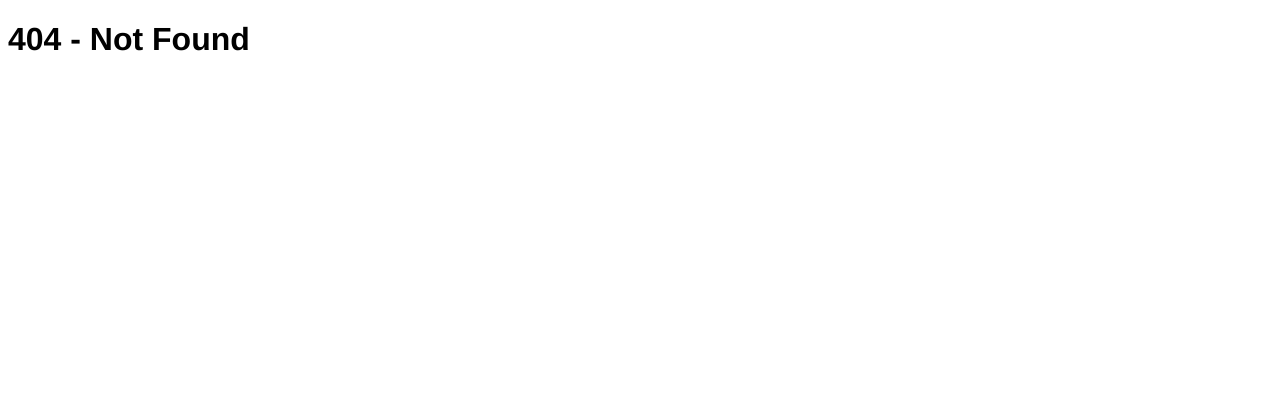
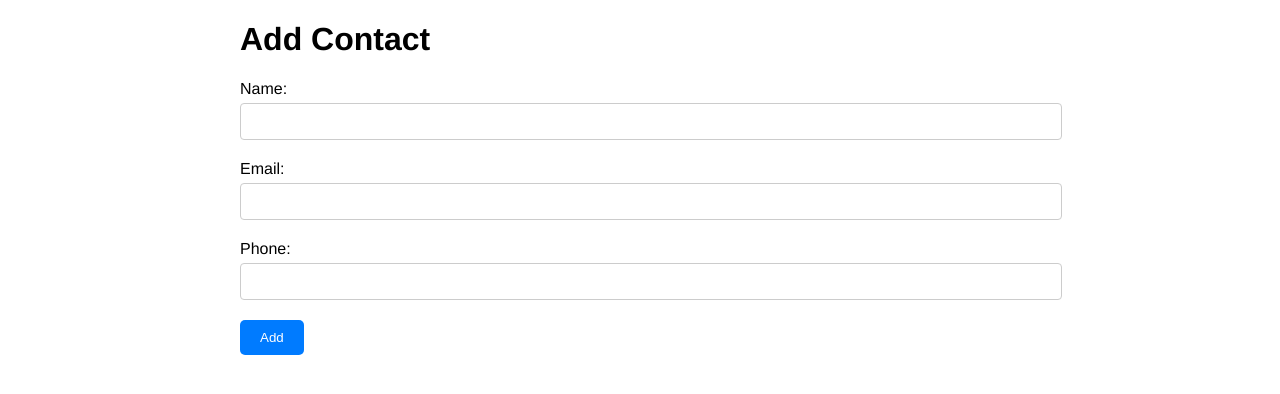
Before and after one commit to mdalishanali/contact-client, a Vue app: page /add in a window 1280 px wide. Before the commit this address had no page. Shown: the top 394 px of the page. Built offline with nearby package versions, Linux system fonts and the light colour scheme.

Commit message:
add to contact done

```diff
--- a/src/router/index.js
+++ b/src/router/index.js
@@ -2,6 +2,7 @@ import { createRouter, createWebHistory } from "vue-router";
 import ContactListView from "../views/ContactListView.vue";
 import EditContactView from "../views/EditContactView.vue";
 import ViewContactView from "../views/ViewContactView.vue";
+import AddContactView from "@/views/AddContactView.vue";
 
 const router = createRouter({
   history: createWebHistory(import.meta.env.BASE_URL),
@@ -10,6 +11,11 @@ const router = createRouter({
       path: "/",
       name: "home",
       component: ContactListView,
+    },
+    {
+      path: "/add",
+      name: "AddContact",
+      component: AddContactView,
     },
     {
       path: "/edit/:id",
--- /dev/null
+++ b/src/views/AddContactView.vue
@@ -0,0 +1,104 @@
+<template>
+  <div class="container">
+    <h1>Add Contact</h1>
+
+    <!-- Loader -->
+    <div v-if="isLoading" class="loader"></div>
+
+    <!-- Add contact form -->
+    <form v-if="!isLoading" @submit.prevent="saveContact">
+      <div class="form-group">
+        <label for="name">Name:</label>
+        <input type="text" id="name" v-model="newContact.name" required />
+      </div>
+      <div class="form-group">
+        <label for="email">Email:</label>
+        <input type="email" id="email" v-model="newContact.email" required />
+      </div>
+      <div class="form-group">
+        <label for="phone">Phone:</label>
+        <input type="text" id="phone" v-model="newContact.phone" required />
+      </div>
+      <button type="submit">Add</button>
+    </form>
+  </div>
+</template>
+
+<script setup>
+import { api } from "@/utils/api";
+import { ref } from "vue";
+import { useRouter } from "vue-router";
+
+const router = useRouter();
+const newContact = ref({ name: "", email: "", phone: "" });
+const isLoading = ref(false);
+
+// Save new contact details
+async function saveContact() {
+  isLoading.value = true;
+  try {
+    await api.post(`/api/contacts`, newContact.value);
+    router.push({ name: "contact-list" }); // Redirect to contact list after adding contact
+  } catch (error) {
+    console.error("Error adding new contact:", error);
+  } finally {
+    isLoading.value = false;
+  }
+}
+</script>
+
+<style scoped>
+.container {
+  max-width: 800px;
+  margin: 0 auto;
+}
+
+.loader {
+  border: 6px solid #f3f3f3;
+  border-top: 6px solid #3498db;
+  border-radius: 50%;
+  width: 50px;
+  height: 50px;
+  animation: spin 1s linear infinite;
+  margin: 50px auto;
+}
+
+@keyframes spin {
+  0% {
+    transform: rotate(0deg);
+  }
+  100% {
+    transform: rotate(360deg);
+  }
+}
+
+.form-group {
+  margin-bottom: 20px;
+}
+
+label {
+  display: block;
+  margin-bottom: 5px;
+}
+
+input {
+  width: 100%;
+  padding: 10px;
+  border: 1px solid #ccc;
+  border-radius: 4px;
+}
+
+button {
+  padding: 10px 20px;
+  background-color: #007bff;
+  color: #fff;
+  border: none;
+  border-radius: 5px;
+  cursor: pointer;
+  transition: background-color 0.3s ease;
+}
+
+button:hover {
+  background-color: #0056b3;
+}
+</style>
--- a/src/views/ContactListView.vue
+++ b/src/views/ContactListView.vue
@@ -66,7 +66,7 @@ async function deleteContact(id) {
 }
 
 function goToAddContact() {
-  router.push({ name: "add-contact" });
+  router.push({ name: "AddContact" });
 }
 
 function editContact(id) {
```
